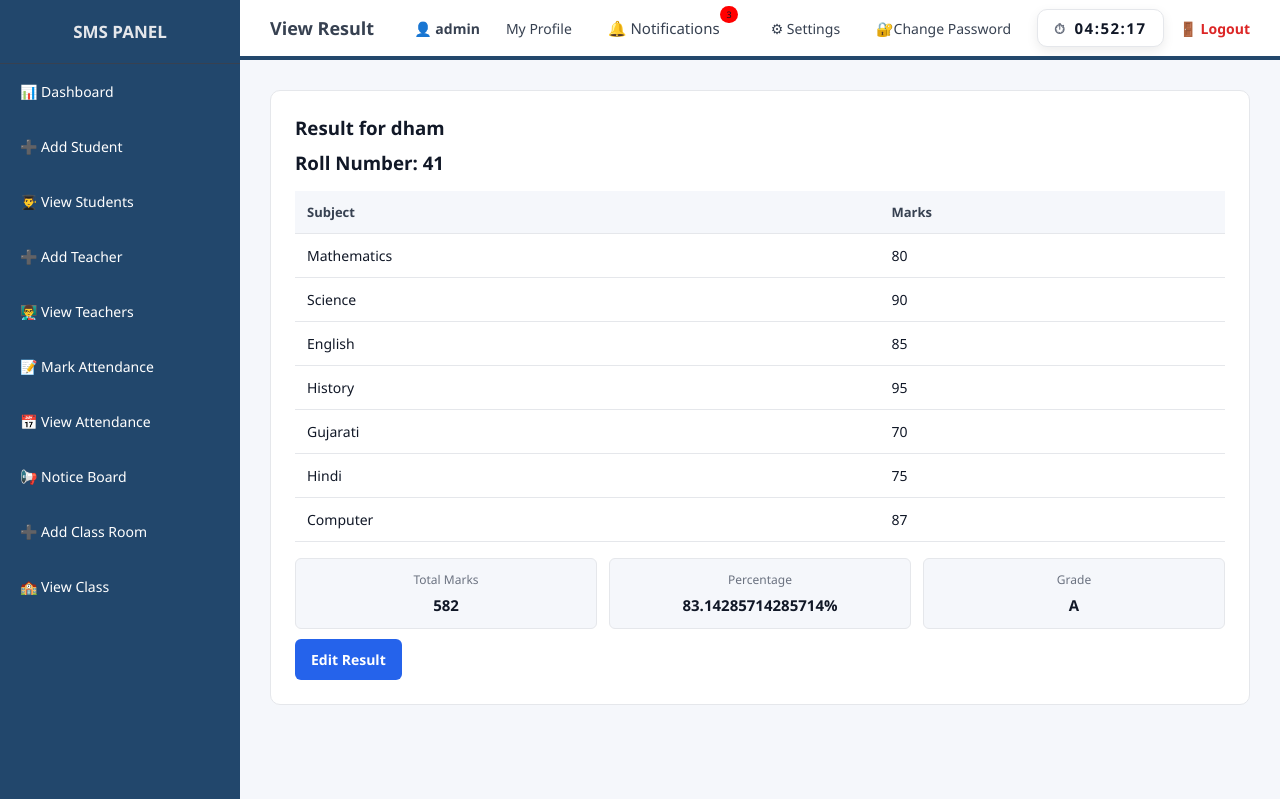
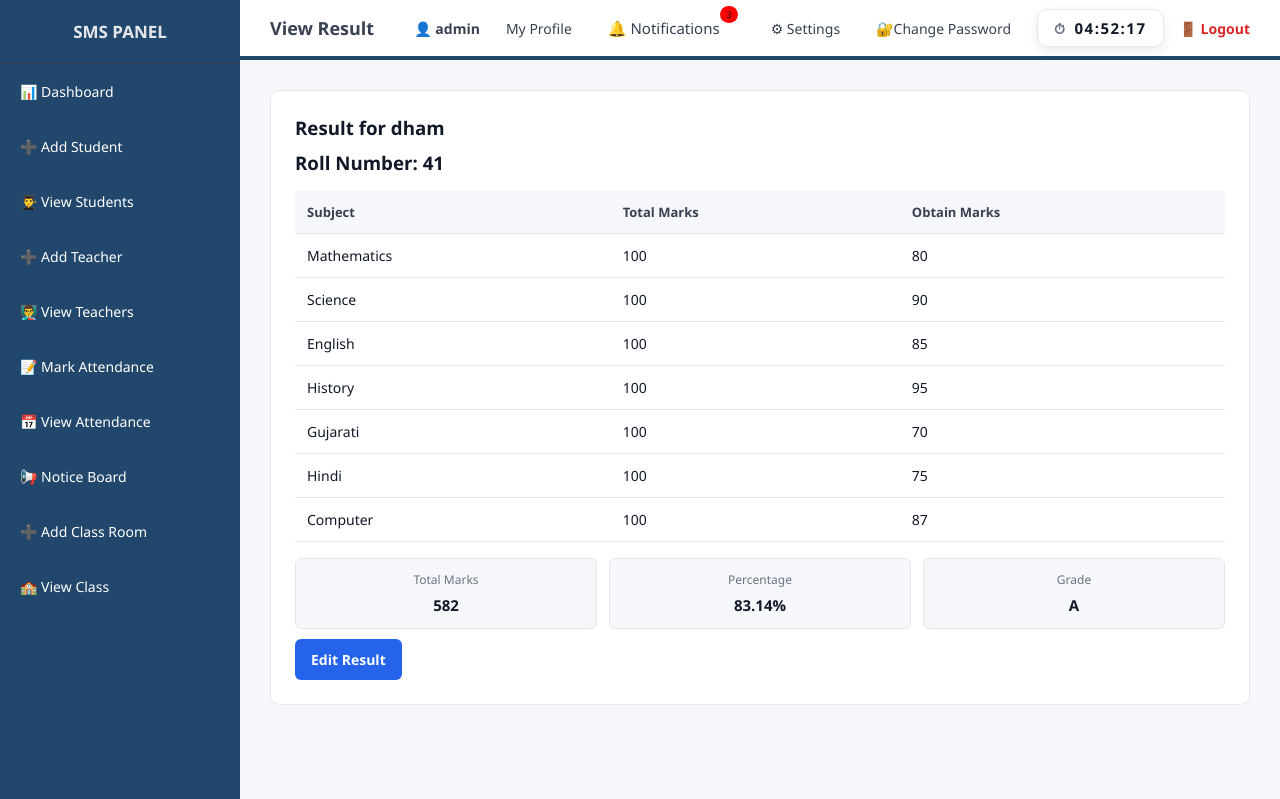
Before and after one commit to darshansavani18/Student-Management-System-SMS-, a Django app: page /result/view/4/ in a window 1280 px wide. Shown: the top 799 px of the page. Run offline with Django 5.2, Linux system fonts and the light colour scheme; a user stored in the database is signed in; data comes from the database, SQL or seed files in the repository; both versions use the stored data as it was after the commit.

Commit message:
Add migration to alter 'created_at' field in 'fee' model and 'per' field in 'result' model
- Changed 'created_at' in 'fee' model to use DateField with auto_now_add=True.
- Updated 'per' field in 'result' model to be a DecimalField with blank and null options.

```diff
--- a/school/models.py
+++ b/school/models.py
@@ -1,4 +1,5 @@
 from django.db import models
+from decimal import Decimal
 from django.contrib.auth.models import User
 # =========================
 # Teacher Model
@@ -144,7 +145,7 @@ class Result(models.Model):
 
 
     total = models.IntegerField(blank=True, null=True)
-    per = models.FloatField(blank=True, null=True)
+    per = models.DecimalField(blank=True, null=True, max_digits=5, decimal_places=2)
     grade = models.CharField(max_length=2, blank=True)
 
     created_at = models.DateTimeField(auto_now_add=True)
--- a/school/views.py
+++ b/school/views.py
@@ -444,7 +444,11 @@ def add_classroom(request):
             total_students=total_students,
             class_teacher=class_teacher
         )
-
+        create_notification(
+                user= request.user,
+                title= "ClassRoom Added",
+                message= f"ClassRoom '{class_name}' added successfully"
+        )
         return redirect('view_classroom')
 
     # THIS RETURN FIXES YOUR ERROR
@@ -520,6 +524,11 @@ def update_classroom(request, id):
             classroom.class_teacher = None
 
         classroom.save()
+        create_notification(
+                user= request.user,
+                title= "ClassRoom Edited",
+                message= f"ClassRoom '{classroom}' Edited successfully"
+        )
         return redirect('view_classroom')
 
     return render(request, 'school/update_classroom.html', {
@@ -530,6 +539,11 @@ def update_classroom(request, id):
 def delete_classroom(request, id):
     classroom = get_object_or_404(ClassRoom, id=id)
     classroom.delete()
+    create_notification(
+                user= request.user,
+                title= "ClassRoom Added",
+                message= f"ClassRoom '{classroom}' Delete successfully"
+    )
     return redirect('view_classroom')
 
 @login_required
--- a/templates/school/view_result.html
+++ b/templates/school/view_result.html
@@ -11,14 +11,14 @@
     {% if result %}
 
         <table class="table">
-            <tr><th>Subject</th><th>Marks</th></tr>
-            <tr><td>Mathematics</td><td>{{ result.subject1 }}</td></tr>
-            <tr><td>Science</td><td>{{ result.subject2 }}</td></tr>
-            <tr><td>English</td><td>{{ result.subject3 }}</td></tr>
-            <tr><td>History</td><td>{{ result.subject4 }}</td></tr>
-            <tr><td>Gujarati</td><td>{{ result.subject5 }}</td></tr>
-            <tr><td>Hindi</td><td>{{ result.subject6 }}</td></tr>
-            <tr><td>Computer</td><td>{{ result.subject7 }}</td></tr>
+            <tr><th>Subject</th><th>Total Marks<th>Obtain Marks</th></tr>
+            <tr><td>Mathematics</td><td>100</td><td>{{ result.subject1 }}</td></tr>
+            <tr><td>Science</td><td>100</td><td>{{ result.subject2 }}</td></tr>
+            <tr><td>English</td><td>100</td><td>{{ result.subject3 }}</td></tr>
+            <tr><td>History</td><td>100</td><td>{{ result.subject4 }}</td></tr>
+            <tr><td>Gujarati</td><td>100</td><td>{{ result.subject5 }}</td></tr>
+            <tr><td>Hindi</td><td>100</td><td>{{ result.subject6 }}</td></tr>
+            <tr><td>Computer</td><td>100</td><td>{{ result.subject7 }}</td></tr>
         </table>
 
         <div class="result-summary">
```
Also changed, not shown: templates/school/student_profile.html (+3 -5 lines), db.sqlite3, media/student_profiles/1.jpeg (added), school/migrations/0016_alter_fee_created_at_alter_result_per.py (added).
